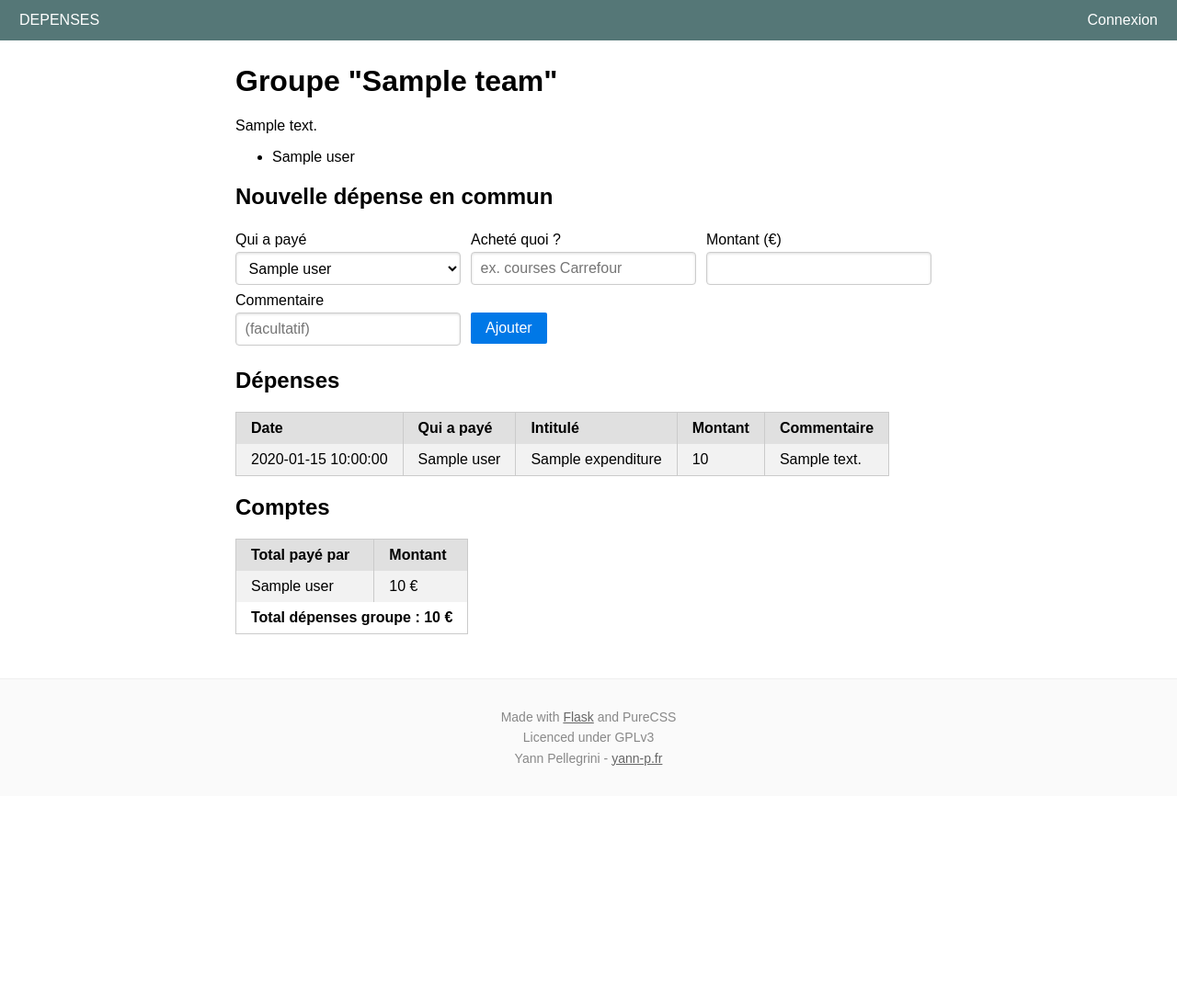
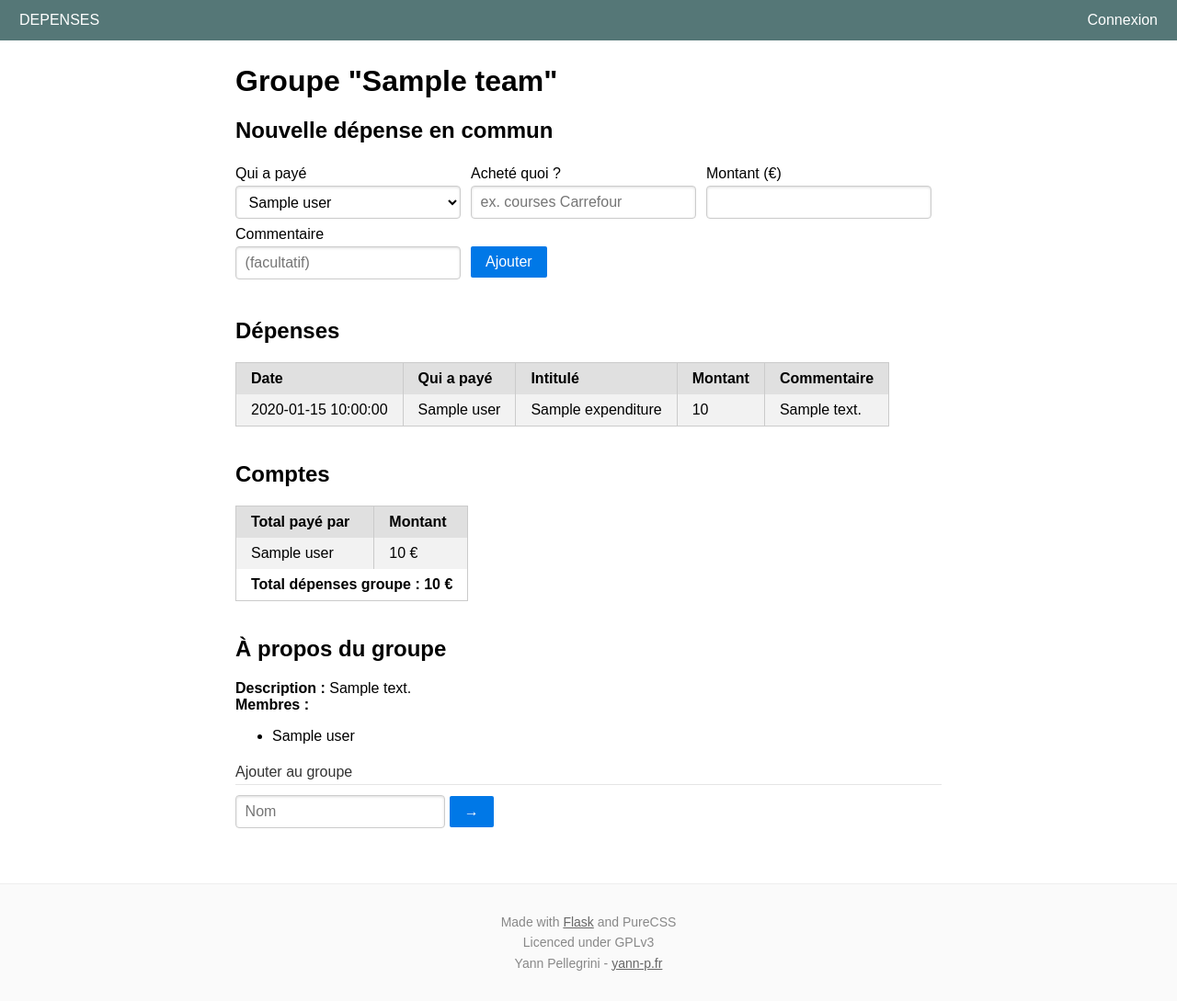
Before and after one commit to Yann-P/Depenses, a Flask app: template src/templates/dashboard/team.html in a window 1280 px wide. Shown: the whole page at 92% size. Before the commit the page ends 833 px from the top, so only its background shows below. Run offline with Flask 2, Linux system fonts and the light colour scheme; the template is opened without the code that fills it: most values are stand-ins (such as "Sample title", 1, 10 or a date in 2020).

Commit message:
add user to group

```diff
--- a/src/templates/dashboard/team.html
+++ b/src/templates/dashboard/team.html
@@ -2,12 +2,7 @@
 
 {% block body %}
 <h1>Groupe "{{ team.name }}"</h1>
-<p>{{ team.description }}</p>
-<ul>
-	{% for user in team.get_users() %}
-		<li>{{ user.name }}</li>
-	{% endfor %}
-</ul>
+
 
 <h2>Nouvelle dépense en commun</h2>
 <form class="pure-form pure-form-stacked" method="post" action="{{ url_for('dashboard.add_expenditure', tid=team.id) }}">
@@ -45,6 +40,8 @@
 	</div>
 </form>
 
+<br>
+
 <h2>Dépenses</h2>
 <table class="pure-table">
 	<thead>
@@ -71,6 +68,8 @@
 
 </table>
 
+<br>
+
 <h2>Comptes</h2>
 <table class="pure-table">
 	<thead>
@@ -95,7 +94,24 @@
 
 </table>
 
+<br>
 
+<h2>À propos du groupe</h2>
+<b>Description :</b> {{ team.description }}<br>
+<b>Membres :</b>
+<ul>
+	{% for user in team.get_users() %}
+		<li>{{ user.name }}</li>
+	{% endfor %}
+</ul>
 
+<form class="pure-form" method="post" action="{{ url_for('dashboard.add_user', tid=team.id) }}">
+    <fieldset>
+        <legend>Ajouter au groupe</legend>
+
+        <input type="text" name="user_name" placeholder="Nom">
+        <button type="submit" class="pure-button pure-button-primary">&rarr;</button>
+    </fieldset>
+</form>
 
 {% endblock %}
```
Also changed, not shown: src/controllers/dashboard.py (+10 -0 lines), src/models/User.py (+7 -0 lines).
